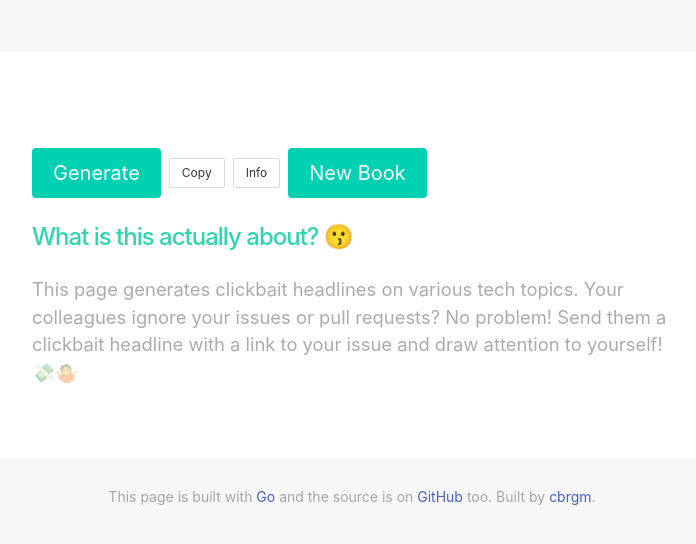
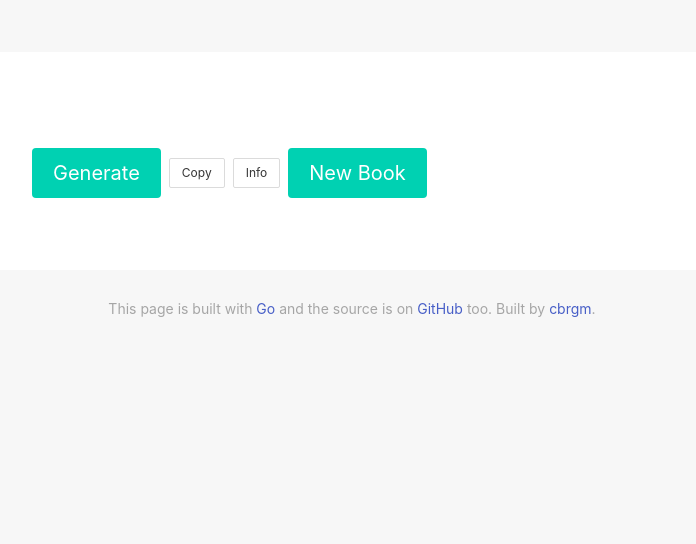
Before and after one commit to mzyl/bookbytes2.0, a plain HTML site: page web/index.html in a window 1280 px wide. Shown: the whole page, without its empty margins (288-984 px from the left). Drawn offline with nearby package versions, Linux system fonts and the light colour scheme; no server answers.

Commit message:
removed extra text from page

```diff
--- a/web/index.html
+++ b/web/index.html
@@ -107,8 +107,6 @@
                         <button class="button is-small" onclick="info();showinfo()">Info</button>
                         <button class="button is-primary is-medium" onclick="newbook();hideinfo()">New Book</button>
                     </div>
-                    <h2 class="subtitle colored is-4">What is this actually about? 😗</h2>
-                    <p>This page generates clickbait headlines on various tech topics. Your colleagues ignore your issues or pull requests? No problem! Send them a clickbait headline with a link to your issue and draw attention to yourself! 💸🤷</p>
 
                 </div>
             </div>
```
